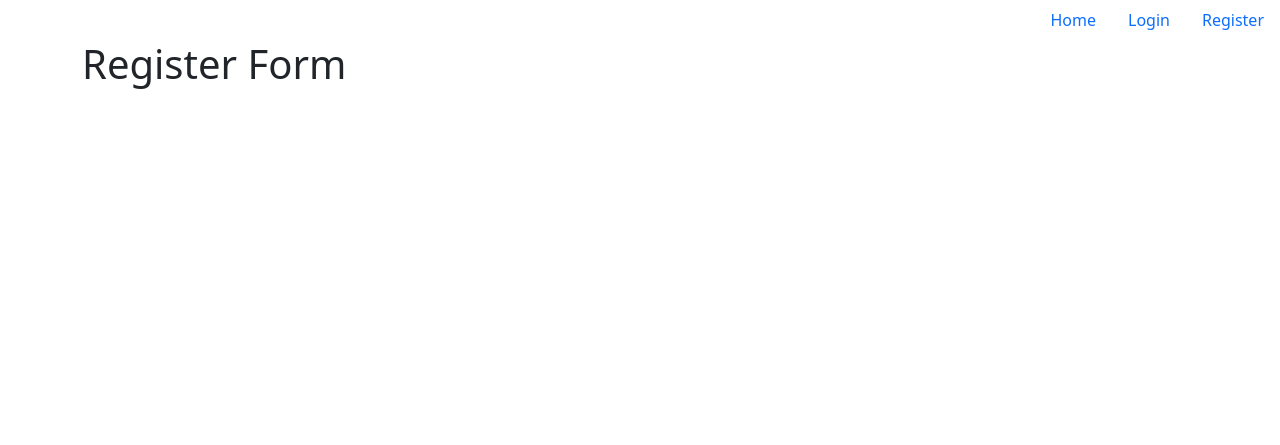
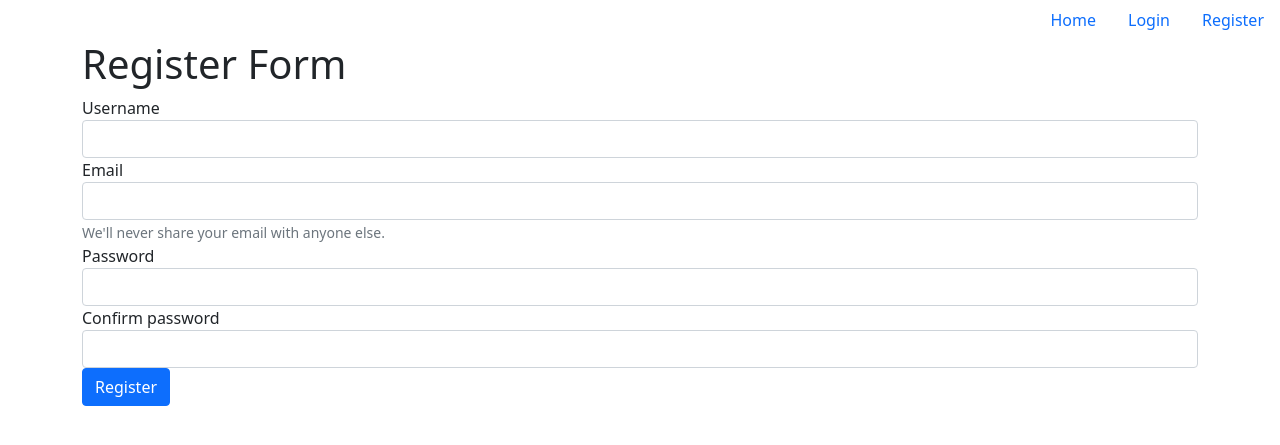
Before and after one commit to VolodymyrVi/auth_php_oop, a PHP site: template templates/register.twig in a window 1280 px wide. Shown: the top 445 px of the page. Run offline with PHP 8.4, Linux system fonts and the light colour scheme; the template is opened without the code that fills it, so the values that code supplies are empty; some libraries are stand-ins or nearby versions.

Commit message:
added form registration

```diff
--- a/templates/register.twig
+++ b/templates/register.twig
@@ -2,5 +2,24 @@
 
 {% block body %}
     <h1>Register Form</h1>
-
+    <form method="post" action = "/register-post">
+        <div class="form-group">
+            <label for="username"> Username </label>
+            <input type="text" name="username" class="form-control" id="username" value="" />
+        </div>
+        <div class="form-group">
+            <label for="email"> Email </label>
+            <input type="text" name="email" class="form-control" id ="email" aria-describebdy="emailHelp" value="" />
+            <small id = "emailHelp" class = "form-text tet-muted">We'll never share your email with anyone else.</small>
+        </div>
+        <div class="form-group">
+            <label for="password"> Password </label>
+            <input type="password" name="username" class="form-control" id ="password" value="" />
+        </div>
+        <div class="form-group">
+            <label for="confirm-password"> Confirm password </label>
+            <input type="password" name="confirm_password" class="form-control" id ="confirm_password" value="" />
+        </div>
+        <button type="submit" class = "btn btn-primary">Register</button>
+    </form>
 {% endblock %}
```
